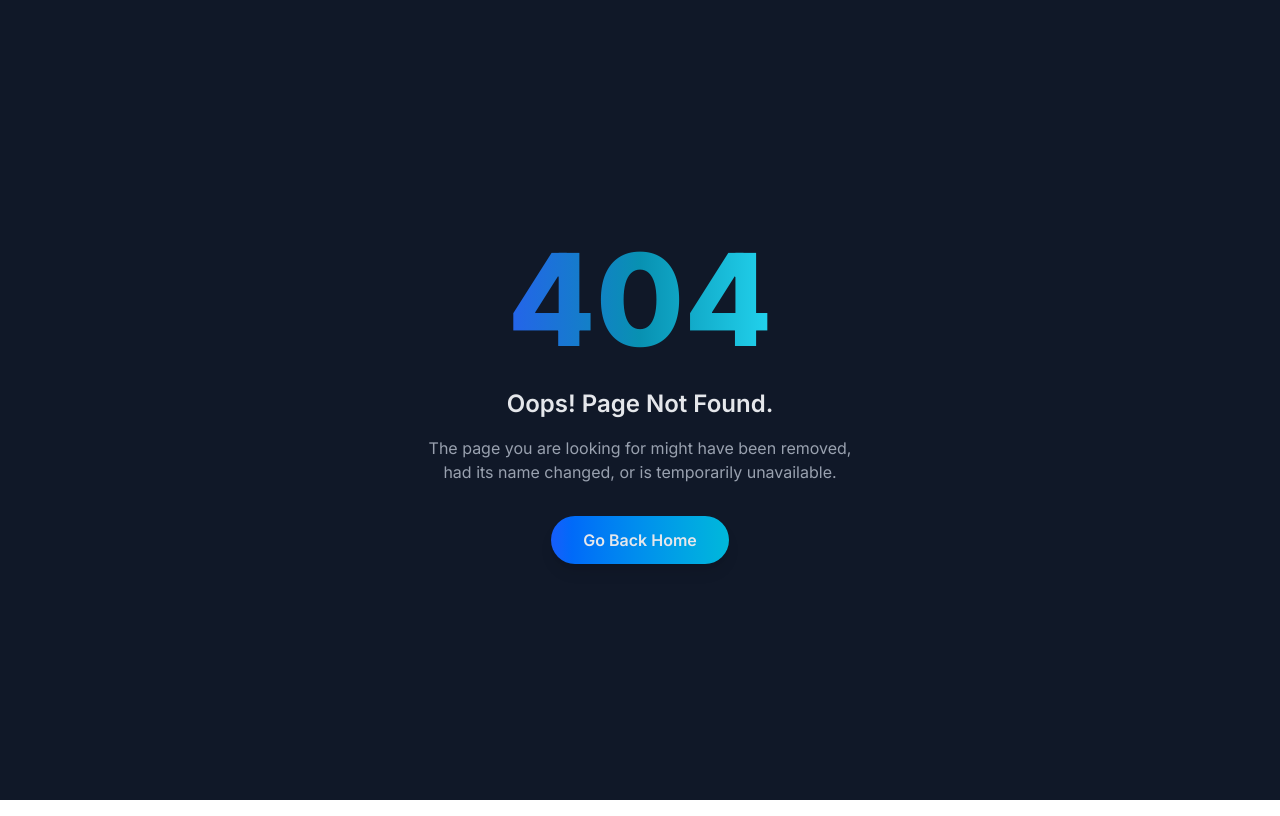
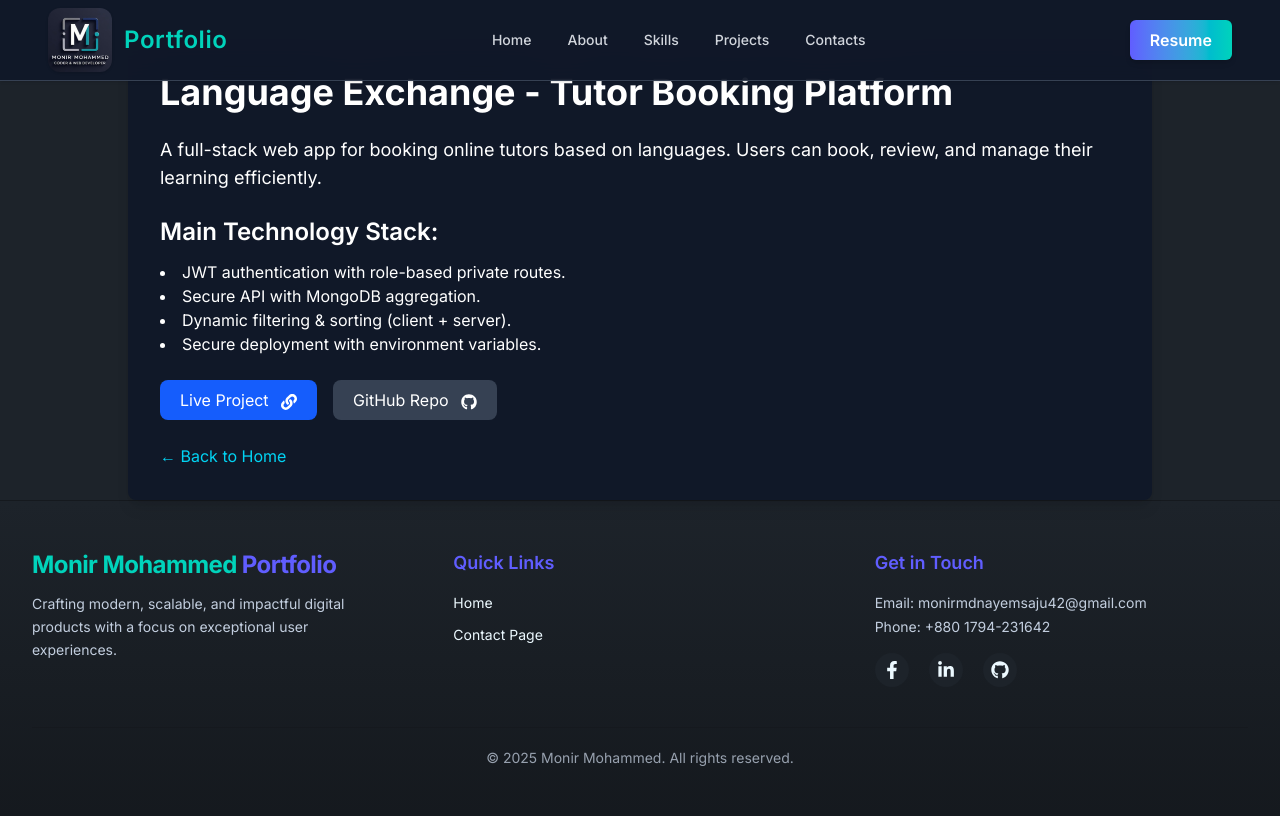
Before and after one commit to MonirMohammed1995/saju-portfolio, a React (Vite) app: page /project-details/1 in a window 1280 px wide. Before the commit this address had no page. Built offline with nearby package versions, Linux system fonts and the light colour scheme.

Commit message:
Update Resume and Add cv

```diff
--- a/package.json
+++ b/package.json
@@ -21,7 +21,7 @@
     "react-icons": "^5.5.0",
     "react-responsive-carousel": "^3.2.23",
     "react-router": "^7.6.0",
-    "react-router-dom": "^7.6.3",
+    "react-router-dom": "^7.8.0",
     "react-scroll": "^1.9.3",
     "react-toastify": "^11.0.5",
     "react-tooltip": "^5.28.1",
--- a/src/Pages/Home.jsx
+++ b/src/Pages/Home.jsx
@@ -1,116 +1,84 @@
-import React from "react";
-import { motion } from "framer-motion";
+import React from 'react';
+import { motion } from 'framer-motion';
 
-import Banner from "../components/Banner";
-import About from "../components/About";
-import Experience from "../components/Experience";
-import Skills from "../components/Skills";
-import ProjectPreview from "../components/ProjectPreview";
-import Education from "../components/Education";
-import Contacts from "../components/Contacts";
+import Banner from '../components/Banner';
+import About from '../components/About';
+import Experience from '../components/Experience';
+import Skills from '../components/Skills';
+import ProjectPreview from '../components/ProjectPreview';
+import Education from '../components/Education';
+import Contacts from '../components/Contacts';
 
 const fadeInUp = {
   hidden: { opacity: 0, y: 50 },
-  visible: { opacity: 1, y: 0, transition: { duration: 0.8, ease: "easeOut" } },
+  visible: { opacity: 1, y: 0, transition: { duration: 0.8 } },
 };
 
 const Home = () => {
   return (
-    <main className="bg-gray-900 min-h-screen text-gray-200 font-sans scroll-smooth">
-      {/* Container for consistent horizontal padding and max width */}
-      <div className="max-w-7xl mx-auto px-6 md:px-12 py-12 lg:py-20 flex flex-col gap-20">
-
-        {/* Banner Section */}
-        <motion.section
-          aria-label="Banner Section"
+    <div>
+      <motion.div
         initial={{ opacity: 0, y: -50 }}
         animate={{ opacity: 1, y: 0 }}
         transition={{ duration: 1 }}
-          tabIndex={-1}
-          className="outline-none"
       >
         <Banner />
-        </motion.section>
+      </motion.div>
 
-        {/* Experience Section */}
-        <motion.section
-          aria-label="Experience Section"
+      <motion.div
         variants={fadeInUp}
         initial="hidden"
         whileInView="visible"
-          viewport={{ once: true, amount: 0.3 }}
-          tabIndex={-1}
-          className="outline-none"
+        viewport={{ once: true }}
       >
         <Experience />
-        </motion.section>
+      </motion.div>
 
-        {/* About Section */}
-        <motion.section
-          aria-label="About Section"
+      <motion.div
         variants={fadeInUp}
         initial="hidden"
         whileInView="visible"
-          viewport={{ once: true, amount: 0.3 }}
-          tabIndex={-1}
-          className="outline-none"
+        viewport={{ once: true }}
       >
         <About />
-        </motion.section>
+      </motion.div>
 
-        {/* Skills Section */}
-        <motion.section
-          aria-label="Skills Section"
+      <motion.div
         variants={fadeInUp}
         initial="hidden"
         whileInView="visible"
-          viewport={{ once: true, amount: 0.3 }}
-          tabIndex={-1}
-          className="outline-none"
+        viewport={{ once: true }}
       >
         <Skills />
-        </motion.section>
+      </motion.div>
 
-        {/* Education Section */}
-        <motion.section
-          aria-label="Education Section"
+      <motion.div
         variants={fadeInUp}
         initial="hidden"
         whileInView="visible"
-          viewport={{ once: true, amount: 0.3 }}
-          tabIndex={-1}
-          className="outline-none"
+        viewport={{ once: true }}
       >
         <Education />
-        </motion.section>
+      </motion.div>
 
-        {/* Projects Section */}
-        <motion.section
-          aria-label="Projects Section"
+      <motion.div
         variants={fadeInUp}
         initial="hidden"
         whileInView="visible"
-          viewport={{ once: true, amount: 0.3 }}
-          tabIndex={-1}
-          className="outline-none"
+        viewport={{ once: true }}
       >
         <ProjectPreview />
-        </motion.section>
+      </motion.div>
 
-        {/* Contacts Section */}
-        <motion.section
-          aria-label="Contacts Section"
+      <motion.div
         variants={fadeInUp}
         initial="hidden"
         whileInView="visible"
-          viewport={{ once: true, amount: 0.3 }}
-          tabIndex={-1}
-          className="outline-none"
+        viewport={{ once: true }}
       >
         <Contacts />
-        </motion.section>
+      </motion.div>
     </div>
-    </main>
   );
 };
 
--- /dev/null
+++ b/src/Pages/ProjectDetails.jsx
@@ -0,0 +1,56 @@
+import React from 'react';
+import { useParams, Link } from 'react-router-dom';
+import { FaGithub, FaLink } from 'react-icons/fa';
+import { projects } from '../components/ProjectPreview';
+
+
+const ProjectDetails = () => {
+  const { id } = useParams();
+  const project = projects[parseInt(id)];
+
+  if (!project) {
+    return <div className="text-center mt-20">Project not found</div>;
+  }
+
+  return (
+    <section className="max-w-5xl mx-auto p-8 bg-gray-900 text-white rounded-lg mt-10 shadow-lg">
+      <h1 className="text-4xl font-bold mb-6">{project.title}</h1>
+      <p className="mb-6 text-lg">{project.description}</p>
+
+      <h2 className="text-2xl font-semibold mb-3">Main Technology Stack:</h2>
+      <ul className="list-disc list-inside mb-6">
+        {project.challenges.map((challenge, idx) => (
+          <li key={idx}>{challenge}</li>
+        ))}
+      </ul>
+
+      <div className="flex gap-4 mb-6">
+        <a
+          href={project.link}
+          target="_blank"
+          rel="noopener noreferrer"
+          className="bg-blue-600 px-5 py-2 rounded-lg hover:bg-blue-700 transition"
+        >
+          Live Project <FaLink className="inline ml-2" />
+        </a>
+        <a
+          href={project.link1}
+          target="_blank"
+          rel="noopener noreferrer"
+          className="bg-gray-700 px-5 py-2 rounded-lg hover:bg-gray-800 transition"
+        >
+          GitHub Repo <FaGithub className="inline ml-2" />
+        </a>
+      </div>
+
+      <Link
+        to="/"
+        className="text-cyan-400 hover:underline"
+      >
+        ← Back to Home
+      </Link>
+    </section>
+  );
+};
+
+export default ProjectDetails;
--- a/src/Routes/Router.jsx
+++ b/src/Routes/Router.jsx
@@ -3,6 +3,7 @@ import Root from "../Layouts/Root";
 import ErrorPage from "../Pages/ErrorPage";
 import Home from "../Pages/Home";
 import ContactPage from "../Pages/ContactPage";
+import ProjectDetails from "../Pages/ProjectDetails";
 
 export const router = createBrowserRouter([
   {
@@ -18,6 +19,10 @@ export const router = createBrowserRouter([
       {
         path:'/contact-page',
         Component:ContactPage
+      },
+      {
+        path:'/project-details/:id',
+        element:<ProjectDetails/>
       }
     ]
   }])
--- a/src/components/Banner.jsx
+++ b/src/components/Banner.jsx
@@ -76,7 +76,7 @@ const Banner = () => {
               rel="noopener noreferrer"
               className="px-6 py-3 rounded-xl bg-gradient-to-r from-cyan-400 to-blue-500 text-white font-semibold shadow-md hover:shadow-lg hover:scale-105 transition-all"
             >
-              Download Resume
+              Download CV
             </a>
           </div>
         </motion.div>
--- a/src/components/Navbar.jsx
+++ b/src/components/Navbar.jsx
@@ -104,7 +104,7 @@ const Navbar = () => {
           <div className="flex items-center gap-3">
             {/* Resume Button */}
             <a
-              href="/resume/resume.pdf"
+              href="/resume/Monir_Mohammed_Nayem.pdf"
               target="_blank"
               rel="noopener noreferrer"
               className="hidden lg:inline-flex px-5 py-2 rounded-md bg-gradient-to-r from-primary to-accent text-white font-semibold shadow-md hover:shadow-lg hover:scale-105 transition-all duration-200"
--- a/src/components/ProjectPreview.jsx
+++ b/src/components/ProjectPreview.jsx
@@ -14,9 +14,11 @@ import tracker3 from '../assets/images/plant-tracker3.png';
 import subscrive1 from '../assets/images/subscription1.png';
 import subscrive2 from '../assets/images/subscription2.png';
 import subscrive3 from '../assets/images/subscription3.png';
+import { NavLink } from "react-router";
 
-const projects = [
+export const projects = [
   {
+    id:"1",
     title: "Scholarship Management System",
     description:
       "A full-stack web app for scholarship management based on University. Users can book, review, pay for applications, and manage their learning efficiently via admin and user roles.",
@@ -32,6 +34,7 @@ const projects = [
     link1: "https://github.com/MonirMohammed1995/assignment-12-client",
   },
   {
+    id:"2",
     title: "Language Exchange - Tutor Booking Platform",
     description:
       "A full-stack web app for booking online tutors based on languages. Users can book, review, and manage their learning efficiently.",
@@ -46,6 +49,7 @@ const projects = [
     link1: "https://github.com/MonirMohammed1995/assignment-11",
   },
   {
+    id:"3",
     title: "Plant Care Tracker",
     description:
       "A MERN stack app to track plant care tasks, watering schedules, and growth. Users can manage their personal plant collection with ease.",
@@ -60,6 +64,7 @@ const projects = [
     link1: "https://github.com/MonirMohammed1995/assignment10-polished-client",
   },
   {
+    id:"4",
     title: "Subscription Box Services",
     description:
       "An e-commerce subscription platform allowing users to purchase box services. It includes payment, subscription, and admin management.",
```
Also changed, not shown: 2 other files (tests, documents, lock files or other folders). Lines whose indentation alone changed are shown as unchanged.
